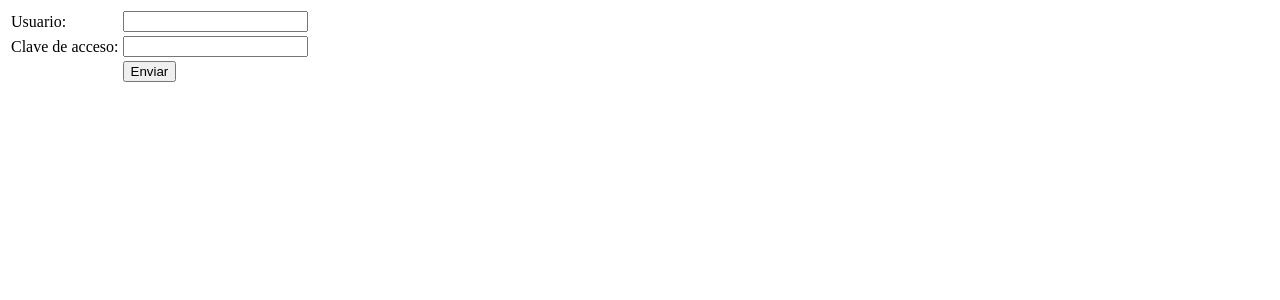
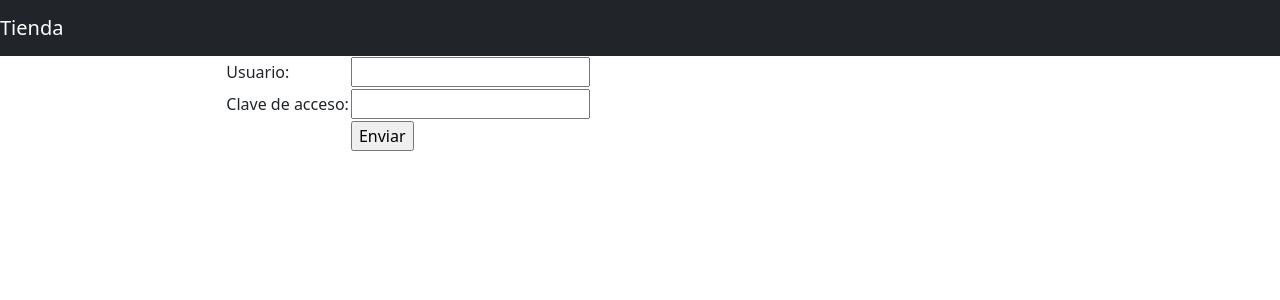
Before and after one commit to AraceliNM/tiendamvc, a PHP site: page /login.php in a window 1280 px wide. Shown: the top 300 px of the page. Run offline with PHP 8.4, Linux system fonts and the light colour scheme.

Commit message:
Fin paso 14

```diff
--- a/app/views/login.php
+++ b/app/views/login.php
@@ -6,8 +6,26 @@
           content="width=device-width, user-scalable=no, initial-scale=1.0, maximum-scale=1.0, minimum-scale=1.0">
     <meta http-equiv="X-UA-Compatible" content="ie=edge">
     <title>Login</title>
+    <!-- CSS only -->
+    <link href="https://cdn.jsdelivr.net/npm/bootstrap@5.2.1/dist/css/bootstrap.min.css" rel="stylesheet" integrity="sha384-iYQeCzEYFbKjA/T2uDLTpkwGzCiq6soy8tYaI1GyVh/UjpbCx/TYkiZhlZB6+fzT" crossorigin="anonymous">
+
+    <!-- jQuery -->
+    <script src="https://code.jquery.com/jquery-3.6.1.min.js" integrity="sha256-o88AwQnZB+VDvE9tvIXrMQaPlFFSUTR+nldQm1LuPXQ=" crossorigin="anonymous"></script>
+
+    <!-- JavaScript Bundle with Popper -->
+    <script src="https://cdn.jsdelivr.net/npm/bootstrap@5.2.1/dist/js/bootstrap.bundle.min.js" integrity="sha384-u1OknCvxWvY5kfmNBILK2hRnQC3Pr17a+RTT6rIHI7NnikvbZlHgTPOOmMi466C8" crossorigin="anonymous"></script>
+
 </head>
 <body>
+<nav class="navbar navbar-expand-sm bg-dark navbar-dark">
+    <a href="index.php" class="navbar-brand">Tienda</a>
+</nav>
+<div class="container-fluid">
+    <div class="row content">
+        <div class="col-sm-2">
+
+        </div>
+        <div class="col-sm-8">
             <form>
                 <table>
                     <tr>
@@ -24,5 +42,11 @@
                     </tr>
                 </table>
             </form>
+        </div>
+        <div class="col-sm-2">
+
+        </div>
+    </div>
+</div>
 </body>
 </html>
```
Lines whose indentation alone changed are shown as unchanged.
